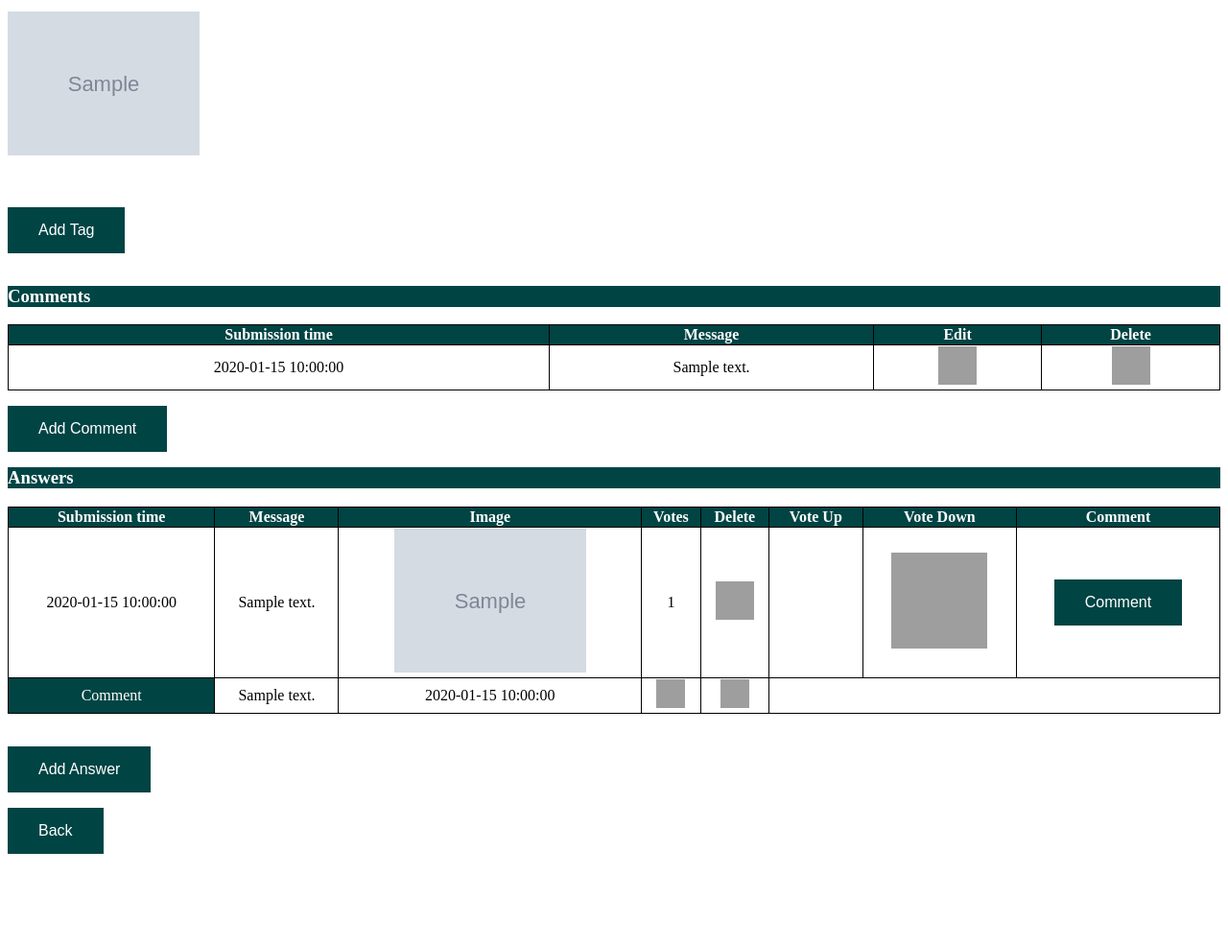
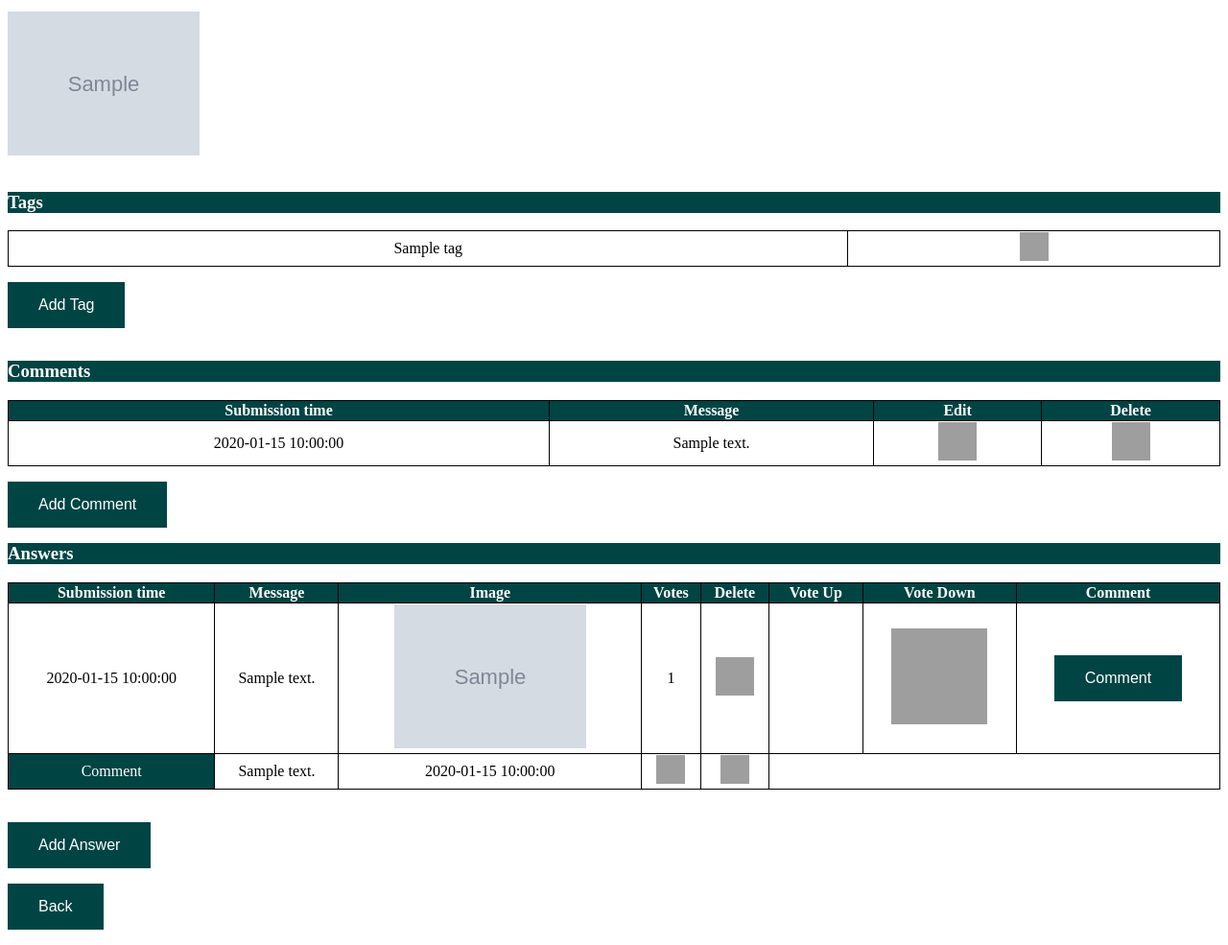
Before and after one commit to gabriellaZana/AskMate_The-Beauty-and-the-Beasts, a Flask app: page /question/1/ in a window 1280 px wide. Shown: the part 506-1491 px from the top of the page at 96% size. Before the commit the page ends 1396 px from the top, so only its background shows below. Run offline with Flask 2, Linux system fonts and the light colour scheme; grey boxes marked "Sample" are stand-in pictures; a database or web service that is not in the repository returns one stand-in record (values such as "Sample title"); some libraries are stand-ins or nearby versions; grey boxes are pictures that could not be loaded.

Commit message:
Tags added

```diff
--- a/server.py
+++ b/server.py
@@ -48,7 +48,8 @@ def route_question_page(questionid=None):
     question_database = common.query_handler("SELECT * FROM question WHERE id=%s",(id_num,))
     answer_database = common.query_handler("SELECT * FROM answer WHERE question_id=%s", (id_num,))
     comment_database = common.query_handler("SELECT * FROM comment")
-    return render_template('question.html', question_database=question_database, answer_database=answer_database, id_num=id_num, comment_database=comment_database)
+    tag_database = common.query_handler("SELECT * FROM tag INNER JOIN question_tag ON tag.id=question_tag.tag_id WHERE question_tag.question_id=%s",(id_num,))
+    return render_template('question.html', question_database=question_database, answer_database=answer_database, id_num=id_num, comment_database=comment_database, tag_database=tag_database)
 
 
 @app.route('/save-Answer', methods=['POST'])
@@ -58,6 +59,20 @@ def route_save_answer():
                             VALUES(%s, %s, %s, %s, %s)""",(datetime.now(), 0, formdata['question_id'], formdata['Answer'], formdata['image']))
     return redirect('/question/' + request.form['question_id'])
 
+
+@app.route('/save-tag', methods=['POST'])
+def route_save_tag():
+    if request.form["tags"] == "None":
+        common.query_handler("""INSERT INTO tag (name) VALUES(%s)""",(request.form['Tag'],))
+        tagid = common.query_handler('SELECT * FROM tag WHERE name=%s',(request.form['Tag'],))
+        common.query_handler("""INSERT INTO question_tag (question_id, tag_id) VALUES(%s, %s)""",(request.form['question_id'], tagid[0]['id']))
+    else:
+        tagid = common.query_handler('SELECT * FROM tag WHERE name=%s',(request.form['tags'],))
+        try:
+            common.query_handler("""INSERT INTO question_tag (question_id, tag_id) VALUES(%s, %s)""",(request.form['question_id'], tagid[0]['id']))
+        except:
+            pass
+    return redirect('/question/' + request.form['question_id'])
 
 @app.route('/save-Comment', methods=['POST'])
 def route_save_comment():
@@ -111,6 +126,11 @@ def route_delete_answer(questionid=None, answerid=None):
     common.query_handler("DELETE FROM answer WHERE id=%s",(id_num,))
     return redirect('/question/'+questionid+'/')
 
+
+@app.route("/question/<question_id>/tag/<tag_id>/delete")
+def route_delete_tag(question_id,tag_id):
+    common.query_handler("DELETE FROM question_tag WHERE question_id=%s AND tag_id=%s",(question_id, tag_id))
+    return redirect('/question/'+question_id+'/')
 
 @app.route('/comments/<comment_id>/edit')
 def edit_comment(comment_id):
--- a/templates/new_tag.html
+++ b/templates/new_tag.html
@@ -16,10 +16,12 @@
                 <input type="text" name="title" value="{{line['title']}}" readonly></input><br>
 
             <label for="Tag">Tag</label><br>
-                <textarea name="Tag" rows="20" cols="80" required value="" minlength="10"></textarea><br>
+                <input type="text" name="Tag"></input><br>
 
             <input type="text" name="question_id" hidden value={{line['id']}}></input>
             {% endfor %}
+            <br>
+            <h3>Or Choose an Existing One</h3><br>
             <select name="tags">
                     <option>None</option>
             {% for row in tag_database %}
--- a/templates/question.html
+++ b/templates/question.html
@@ -24,6 +24,15 @@
         {% endif %}
     {% endfor %}
     <br>
+    <h3><label for="tags">Tags</label></h3>
+    <table>
+        <tr>
+            {% for line in tag_database %}
+            <td>{{line['name']}}</td>
+            <td><a href="/question/{{question_database[0]['id']}}/tag/{{line['id']}}/delete"><img src="https://encrypted-tbn0.gstatic.com/images?q=tbn:ANd9GcSkmJuSnNsjBMbQyIskh3HCUfObctz9ssRiQbNqhmC3DEGv6aLKBigXCms" width="30" height="30"></a></td>
+            {% endfor %}
+        </tr>
+    </table>
     <p><button class="button" type="submit" onclick="location.href='http://127.0.0.1:5000/question/{{ id_num }}/new-tag';">Add Tag</button></p>
     <br>
     <h3><label for="comments">Comments</label></h3>
```
